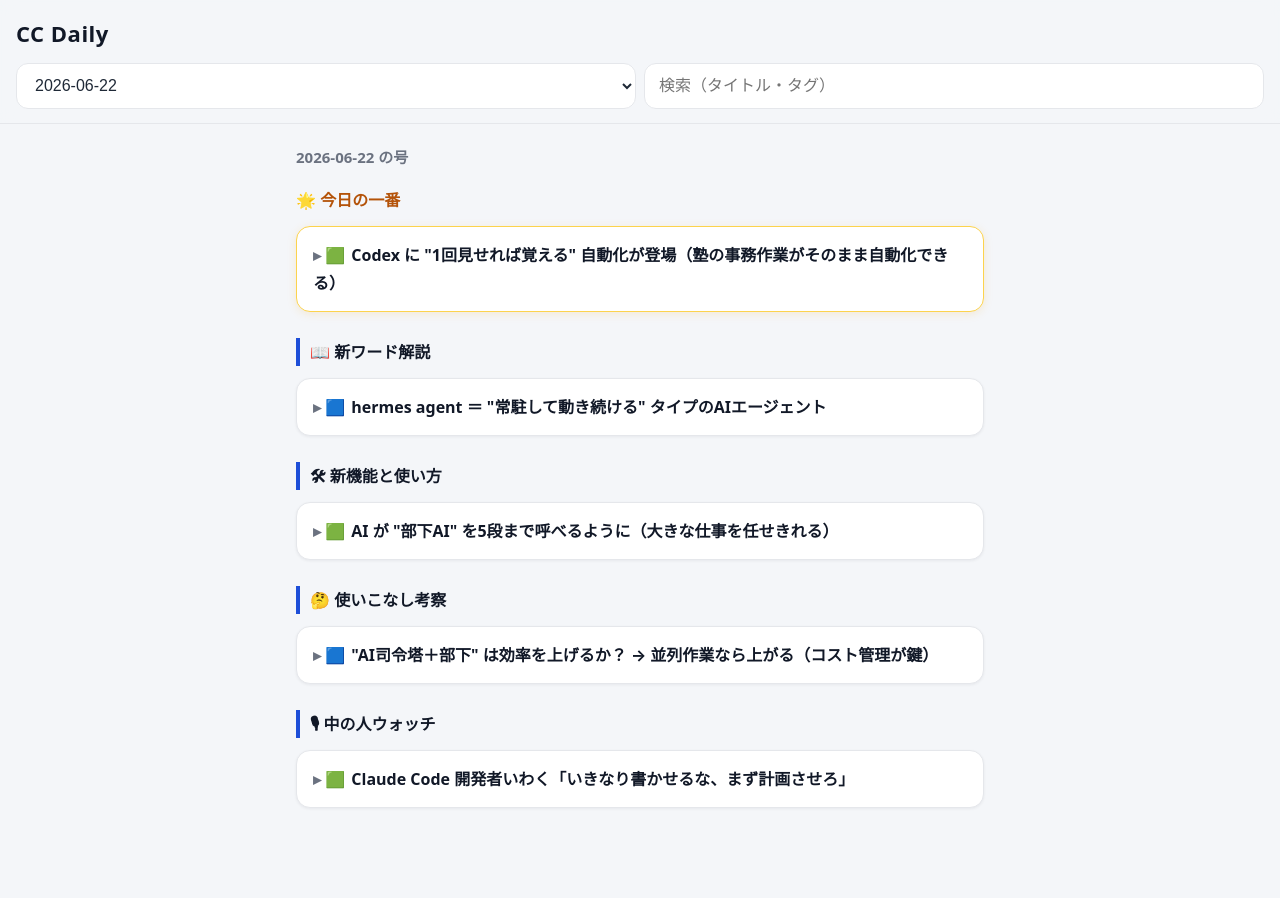
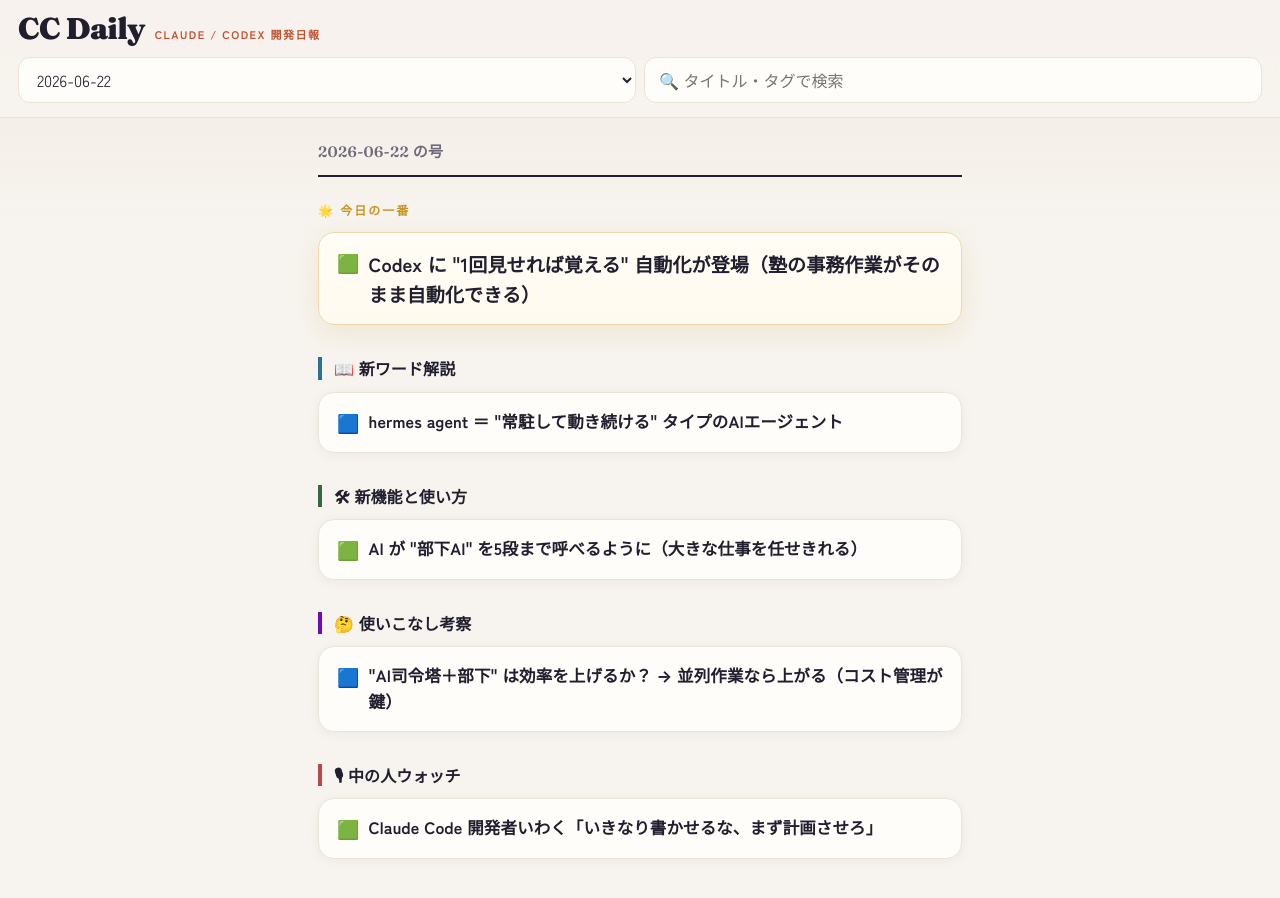
Before and after one commit to oikaze-juku/cc-daily, a website: page index.html in a window 1280 px wide. Before the commit the page ends 836 px from the top, so only its background shows below. Drawn offline with Linux system fonts and the light colour scheme.

Commit message:
feat: スマホ最適化＋エディトリアルデザイン刷新（Fraunces/Zen Kaku・コーナー色分け・紙の質感・ロード演出）

```diff
--- a/app.js
+++ b/app.js
@@ -15,7 +15,7 @@ function itemCard(item) {
   const tryLine = item.try_hint ? `<div class="try">試すなら：${item.try_hint}</div>` : '';
   return `
     <details class="card">
-      <summary><span class="badge">${item.trust}</span> ${item.title_ja}</summary>
+      <summary><span class="badge">${item.trust}</span><span class="title">${item.title_ja}</span></summary>
       ${dateLine}
       <ul>${(item.summary_ja || []).map((s) => `<li>${s}</li>`).join('')}</ul>
       ${reason}
@@ -32,7 +32,7 @@ function render(issue) {
     : '';
   const quiet = issue.quiet_day ? `<p class="quiet">今日は静かでした。</p>` : '';
   const cats = (issue.categories || []).map((cat) => `
-    <section class="cat">
+    <section class="cat" data-key="${cat.key || ''}">
       <h3>${cat.label || cat.key}</h3>
       ${(cat.items || []).map(itemCard).join('')}
     </section>`).join('');
--- a/index.html
+++ b/index.html
@@ -2,19 +2,25 @@
 <html lang="ja">
 <head>
   <meta charset="utf-8" />
-  <meta name="viewport" content="width=device-width, initial-scale=1" />
+  <meta name="viewport" content="width=device-width, initial-scale=1, viewport-fit=cover" />
   <title>CC Daily — Claude/Codex 開発トレンド日報</title>
-  <link rel="stylesheet" href="styles.css?v=2" />
+  <link rel="preconnect" href="https://fonts.googleapis.com" />
+  <link rel="preconnect" href="https://fonts.gstatic.com" crossorigin />
+  <link href="https://fonts.googleapis.com/css2?family=Fraunces:opsz,wght@9..144,500;9..144,600;9..144,900&family=Zen+Kaku+Gothic+New:wght@400;500;700;900&display=swap" rel="stylesheet" />
+  <link rel="stylesheet" href="styles.css?v=3" />
 </head>
 <body>
   <header>
-    <h1 class="site">CC Daily</h1>
+    <div class="brand">
+      <h1 class="site">CC Daily</h1>
+      <p class="tagline">Claude / Codex 開発日報</p>
+    </div>
     <div class="controls">
       <select id="dates" aria-label="号を選ぶ"></select>
-      <input id="q" type="search" placeholder="検索（タイトル・タグ）" />
+      <input id="q" type="search" placeholder="🔍 タイトル・タグで検索" />
     </div>
   </header>
   <main id="issue">読み込み中…</main>
-  <script type="module" src="app.js?v=2"></script>
+  <script type="module" src="app.js?v=3"></script>
 </body>
 </html>
--- a/styles.css
+++ b/styles.css
@@ -1,44 +1,132 @@
 :root {
-  --green:#15803d; --blue:#1d4ed8; --amber:#b45309;
-  --bg:#f4f6f9; --card:#ffffff; --fg:#1f2937; --muted:#6b7280; --line:#e5e7eb;
-  --ink:#111827;
+  --paper:#f7f4ef; --card:#fffdf9; --ink:#211f2e; --sub:#6f6a7a; --line:#eae3d8;
+  --accent:#c1502e;   /* テラコッタ朱（アクセント1点） */
+  --gold:#c8941f;     /* 今日の一番 */
+  --c-newword:#2a6f97; --c-howto:#386641; --c-insight:#7209b7; --c-insider:#bc4749; --c-official:#8a8594;
+  --serif:"Fraunces", Georgia, "Times New Roman", serif;
+  --jp:"Zen Kaku Gothic New", system-ui, -apple-system, sans-serif;
 }
-* { box-sizing: border-box; }
-body { margin:0; font-family: system-ui, -apple-system, "Hiragino Kaku Gothic ProN", sans-serif; background:var(--bg); color:var(--fg); line-height:1.75; }
+* { box-sizing:border-box; -webkit-tap-highlight-color:transparent; }
+html { -webkit-text-size-adjust:100%; }
+body {
+  margin:0; font-family:var(--jp); background:var(--paper); color:var(--ink);
+  line-height:1.8; font-size:16px; letter-spacing:0.1px;
+}
+/* 紙の上に淡い朝の光のグラデ */
+body::before {
+  content:""; position:fixed; left:0; right:0; top:0; height:240px; z-index:0;
+  background:linear-gradient(180deg, rgba(193,80,46,0.06), transparent);
+  pointer-events:none;
+}
 
-header { position:sticky; top:0; background:rgba(244,246,249,0.92); backdrop-filter:blur(8px); padding:14px 16px; border-bottom:1px solid var(--line); }
-.site { margin:0 0 10px; font-size:22px; font-weight:800; color:var(--ink); letter-spacing:0.5px; }
-.controls { display:flex; gap:8px; }
-.controls select, .controls input { flex:1; min-height:46px; background:#fff; color:var(--fg); border:1px solid var(--line); border-radius:12px; padding:0 14px; font-size:16px; }
-.controls select:focus, .controls input:focus { outline:none; border-color:var(--blue); box-shadow:0 0 0 3px rgba(29,78,216,0.12); }
+/* ===== ヘッダー ===== */
+header {
+  position:sticky; top:0; z-index:10;
+  background:rgba(247,244,239,0.85); backdrop-filter:blur(14px) saturate(1.3);
+  border-bottom:1px solid var(--line); padding:14px 18px;
+}
+.brand { display:flex; align-items:baseline; gap:10px; flex-wrap:wrap; }
+.site {
+  margin:0; font-family:var(--serif); font-weight:900; font-size:30px;
+  letter-spacing:-0.6px; line-height:1; color:var(--ink);
+}
+.tagline {
+  margin:0; font-size:11px; color:var(--accent); font-weight:700;
+  letter-spacing:1.5px; text-transform:uppercase;
+}
+.controls { display:flex; gap:8px; margin-top:12px; }
+.controls select, .controls input {
+  flex:1; min-height:46px; background:var(--card); color:var(--ink);
+  border:1px solid var(--line); border-radius:12px; padding:0 14px; font-size:16px; font-family:var(--jp);
+}
+.controls select:focus, .controls input:focus {
+  outline:none; border-color:var(--accent); box-shadow:0 0 0 3px rgba(193,80,46,0.13);
+}
 
-main { padding:16px; max-width:720px; margin:0 auto; }
-main > h1 { font-size:15px; color:var(--muted); font-weight:600; margin:4px 0 16px; }
+/* ===== 本体 ===== */
+main { padding:20px 18px 64px; max-width:680px; margin:0 auto; position:relative; z-index:1; }
+main > h1 {
+  font-family:var(--serif); font-weight:600; font-size:15px; color:var(--sub);
+  margin:0 0 22px; padding-bottom:10px; border-bottom:2px solid var(--ink); letter-spacing:0.3px;
+}
 
-/* 今日の一番★（開くご褒美：金のアクセント1点） */
-.top { margin-bottom:8px; }
-.top h2 { font-size:16px; color:var(--amber); font-weight:700; margin:0 0 6px; }
-.top .card { border:1px solid #fcd34d; box-shadow:0 2px 10px rgba(245,158,11,0.15); }
+/* ===== 今日の一番 ===== */
+.top { margin-bottom:28px; }
+.top h2 {
+  font-family:var(--jp); font-size:12px; font-weight:900; color:var(--gold);
+  margin:0 0 10px; letter-spacing:2px;
+}
+.top .card {
+  border:1px solid #ecd9a8; background:linear-gradient(180deg,#fffdf6,#fffaef);
+  box-shadow:0 8px 28px rgba(200,148,31,0.15);
+}
+.top .card summary { font-size:19px; }
 
-.cat h3 { font-size:16px; border-left:4px solid var(--blue); padding-left:10px; color:var(--ink); margin:26px 0 8px; }
+/* ===== カテゴリ見出し（コーナー色分け） ===== */
+.cat { margin-top:32px; }
+.cat h3 {
+  font-family:var(--jp); font-size:16px; font-weight:900; color:var(--ink);
+  margin:0 0 10px; padding-left:12px; border-left:4px solid var(--sub); line-height:1.4;
+}
+.cat[data-key="newword"] h3 { border-color:var(--c-newword); }
+.cat[data-key="howto"]    h3 { border-color:var(--c-howto); }
+.cat[data-key="insight"]  h3 { border-color:var(--c-insight); }
+.cat[data-key="insider"]  h3 { border-color:var(--c-insider); }
+.cat[data-key="official"] h3 { border-color:var(--c-official); }
 
-.card { background:var(--card); border:1px solid var(--line); border-radius:14px; padding:14px 16px; margin:12px 0; box-shadow:0 1px 3px rgba(17,24,39,0.06); }
-.card summary { font-size:16px; font-weight:700; cursor:pointer; list-style:none; color:var(--ink); }
+/* ===== カード ===== */
+.card {
+  background:var(--card); border:1px solid var(--line); border-radius:16px;
+  padding:16px 18px; margin:12px 0; box-shadow:0 2px 12px rgba(33,31,46,0.05);
+}
+.card summary {
+  font-family:var(--jp); font-size:16.5px; font-weight:700; line-height:1.55;
+  cursor:pointer; list-style:none; color:var(--ink);
+  display:flex; gap:9px; align-items:flex-start;
+}
 .card summary::-webkit-details-marker { display:none; }
-.card summary::before { content:"▸ "; color:var(--muted); }
-.card[open] summary::before { content:"▾ "; }
-.badge { font-size:16px; margin-right:2px; }
+.badge { font-size:18px; flex-shrink:0; line-height:1.5; }
+.title { flex:1; }
+.card[open] summary { margin-bottom:4px; }
 
-.date { color:var(--muted); font-size:12px; margin:8px 0; }
-.card ul { margin:10px 0; padding-left:20px; }
-.card li { margin:5px 0; }
-.reason { color:var(--muted); font-size:13px; margin:8px 0; }
+.date {
+  display:inline-block; font-family:var(--serif); font-size:12px; color:var(--sub);
+  margin:12px 0 4px; padding:2px 9px; background:rgba(33,31,46,0.04); border-radius:6px; letter-spacing:0.3px;
+}
+.card ul { margin:10px 0; padding-left:0; list-style:none; }
+.card li { margin:8px 0; padding-left:18px; position:relative; }
+.card li::before { content:"—"; position:absolute; left:0; color:var(--accent); font-weight:700; }
+.reason { color:var(--sub); font-size:12.5px; margin:8px 0; font-style:italic; }
 
-/* 応用アイデア（温かい黄・ご褒美感） */
-.idea { margin:12px 0; padding:12px 14px; background:#fffbeb; border-left:4px solid #f59e0b; border-radius:10px; font-size:14px; color:#78350f; }
+/* 応用アイデア（温かい黄・ご褒美） */
+.idea {
+  margin:14px 0; padding:13px 15px;
+  background:linear-gradient(135deg,#fff8ec,#fff3df); border:1px solid #f0d9a8;
+  border-radius:12px; font-size:14px; color:#7a4a12; line-height:1.7;
+}
 
-.tags { display:flex; flex-wrap:wrap; gap:6px; margin-top:10px; }
-.tag { background:#eef2ff; color:#3730a3; border-radius:999px; padding:3px 12px; font-size:12px; }
-.try { margin-top:10px; font-size:13px; color:var(--green); }
-.src { display:inline-block; margin-top:12px; min-height:44px; line-height:44px; color:var(--blue); font-weight:700; text-decoration:none; }
-.quiet { color:var(--muted); }
+.tags { display:flex; flex-wrap:wrap; gap:7px; margin-top:12px; }
+.tag {
+  background:rgba(193,80,46,0.08); color:var(--accent); border-radius:999px;
+  padding:4px 12px; font-size:12px; font-weight:700;
+}
+.try { margin-top:12px; font-size:13px; color:var(--c-howto); font-weight:500; line-height:1.7; }
+.src {
+  display:inline-flex; align-items:center; gap:5px; margin-top:14px; min-height:44px;
+  color:var(--accent); font-weight:600; text-decoration:none; font-family:var(--serif); font-size:15px;
+}
+.src::after { content:"→"; transition:transform .2s ease; }
+.src:active::after { transform:translateX(4px); }
+.quiet { color:var(--sub); font-style:italic; }
+
+/* ===== ロード演出（上から順にふわっと） ===== */
+@keyframes fadeUp { from { opacity:0; transform:translateY(14px); } to { opacity:1; transform:none; } }
+main section, main > h1 { animation:fadeUp .5s cubic-bezier(.2,.7,.2,1) both; }
+main section:nth-of-type(1){ animation-delay:.04s; }
+main section:nth-of-type(2){ animation-delay:.10s; }
+main section:nth-of-type(3){ animation-delay:.16s; }
+main section:nth-of-type(4){ animation-delay:.22s; }
+main section:nth-of-type(5){ animation-delay:.28s; }
+main section:nth-of-type(n+6){ animation-delay:.34s; }
+
+@media (prefers-reduced-motion:reduce) { * { animation:none !important; transition:none !important; } }
```
